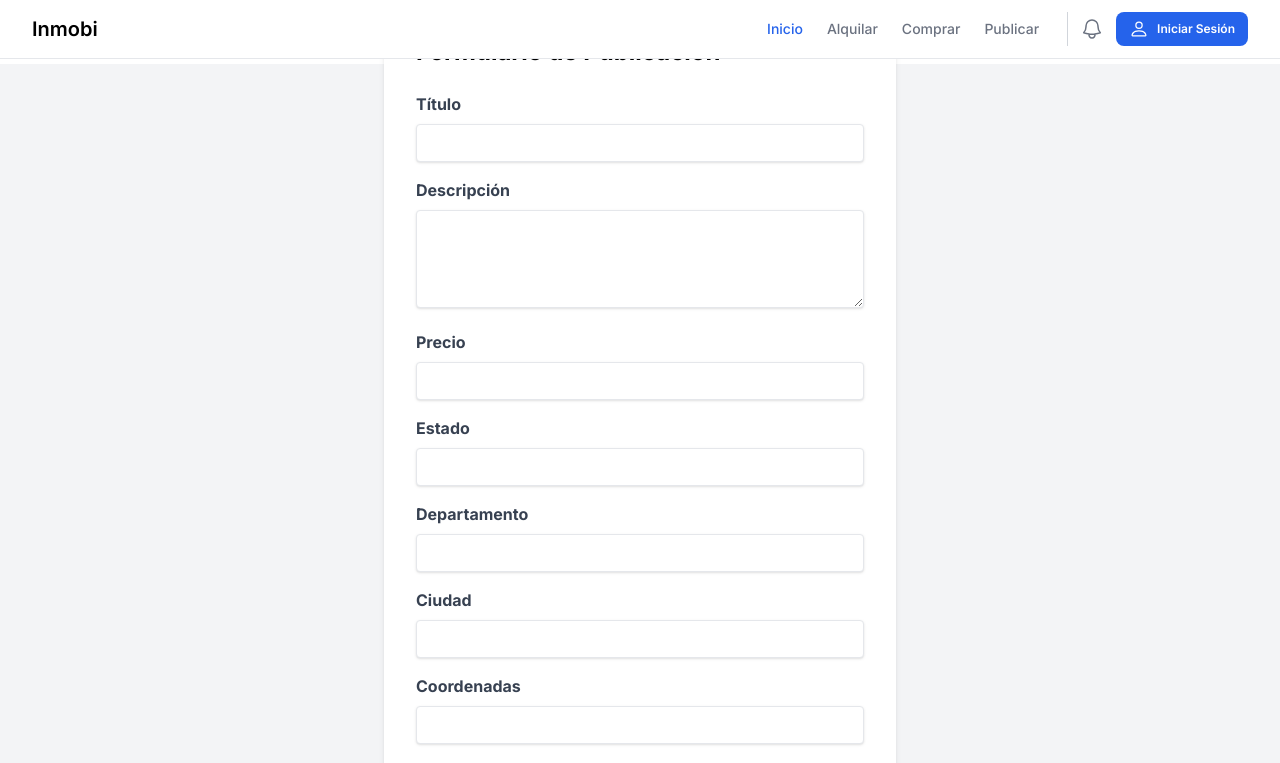
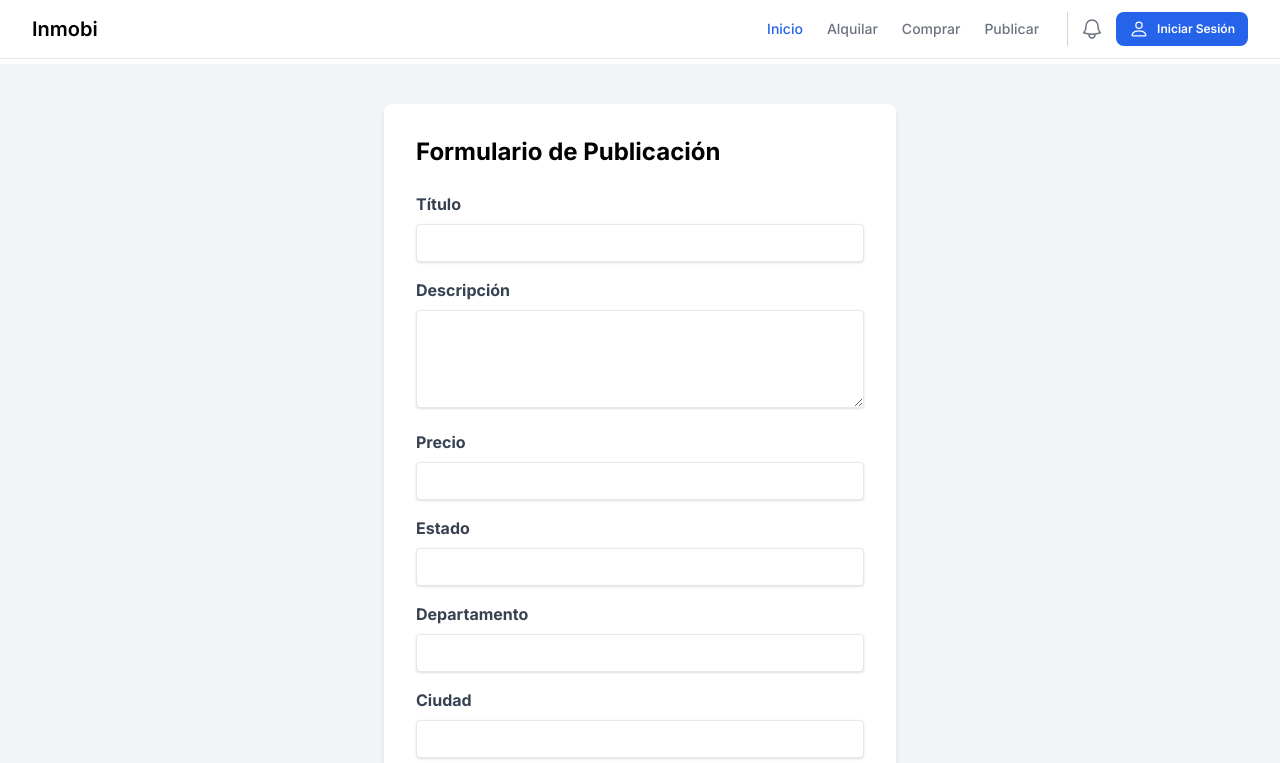
Before and after one commit to jefri1234/propiedades, a Next.js app: page /publicar in a window 1280 px wide. Shown: the top 763 px of the page. Built offline with nearby package versions, Linux system fonts and the light colour scheme; no server answers.

Commit message:
modif_form_publicar

```diff
--- a/src/app/publicar/page.jsx
+++ b/src/app/publicar/page.jsx
@@ -2,7 +2,7 @@
 
 function Publicar() {
   return (
-    <div className="bg-gray-100 flex items-center justify-center h-screen pt-20">
+    <div className="bg-gray-100 flex items-center justify-center py-10">
        <div class="bg-white p-8 rounded-lg shadow-md w-full max-w-lg">
         <h2 class="text-2xl font-bold mb-6">Formulario de Publicación</h2>
         <form action="#" method="POST">
```
